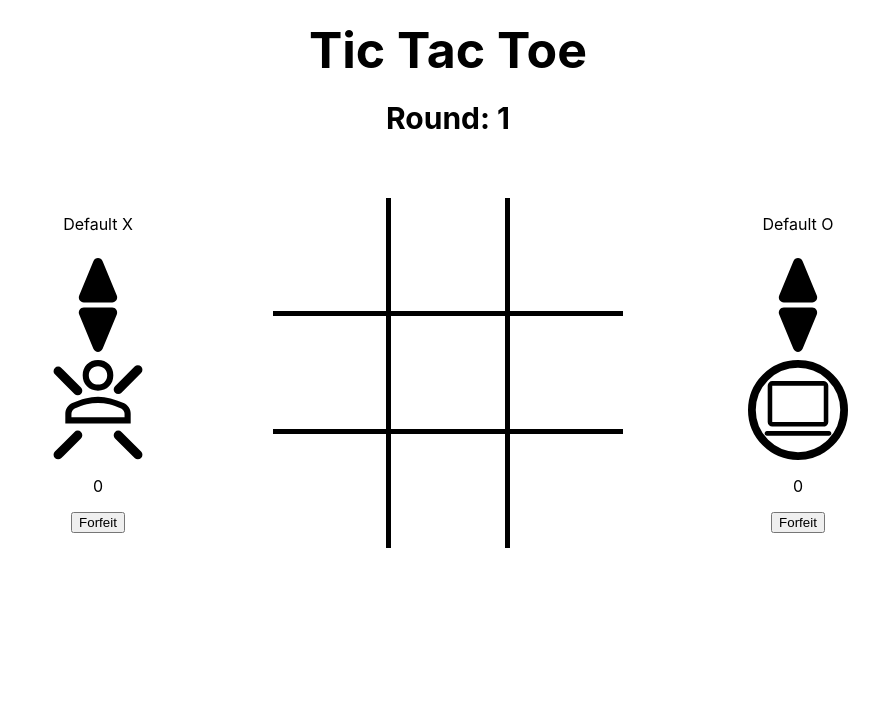
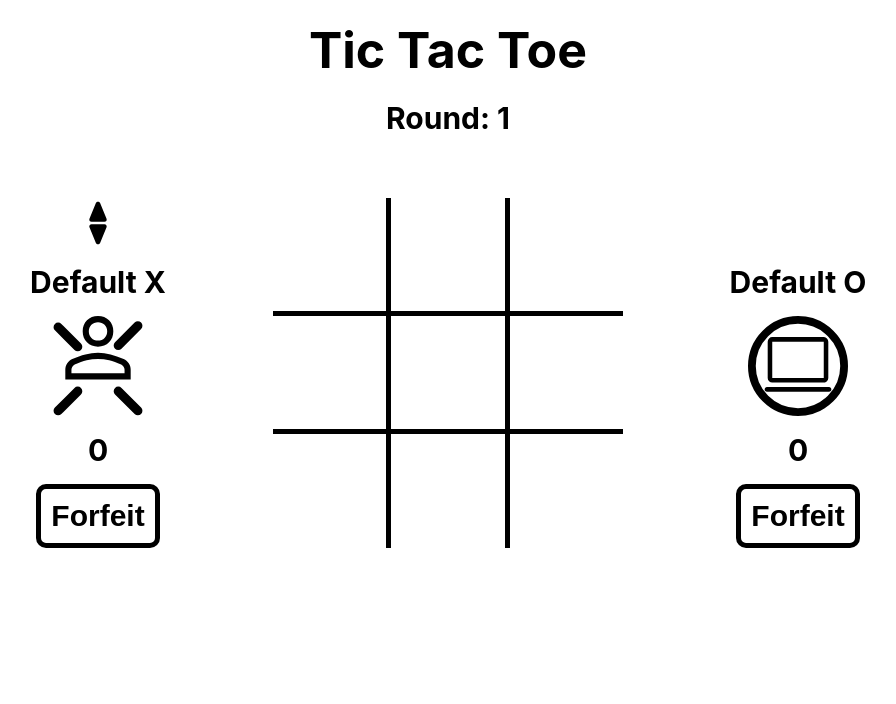
Before and after one commit to Bantchee/Tic-Tac-Toe, a website: page index.html in a window 1280 px wide. Both pictures are taken after a click on the button "Play". Shown: the top 704 px of the page, without its empty margins (192-1088 px from the left). Drawn offline with Linux system fonts and the light colour scheme.

Commit message:
Update UI

```diff
--- a/scripts/main.js
+++ b/scripts/main.js
@@ -123,6 +123,9 @@ function renderPlayerPicker(container, player) {
 
                 // Input : Name
                 const inputName = document.createElement('input');
+                inputName.addEventListener('change', (event) => {
+                    player.name = event.target.value;
+                });
                 inputName.setAttribute('placeholder', 'Name');
                 divInputs.appendChild(inputName);
 
@@ -283,19 +286,24 @@ function renderGame() {
 
         // Player X
         const divPlayerX = document.createElement('div');
-        divPlayerX.classList.add('div-player-x');
-
-            // Para : Player X Wins
-            const paraPlayerXName = document.createElement('p');
-            paraPlayerXName.classList.add('player-x-name');
-            paraPlayerXName.textContent = playerX.name;
-            divPlayerX.appendChild(paraPlayerXName);
+        divPlayerX.classList.add('div-player');
 
             // Img : Turn Indicator SVG
             const imgPlayerXTurnIndicator = document.createElement('img');
-            imgPlayerXTurnIndicator.classList.add('player-x-turn', 'visible');
+            imgPlayerXTurnIndicator.classList.add('turn-indicator');
+            if(gameState.xTurn) {
+                imgPlayerXTurnIndicator.classList.remove('hidden');
+              } else {
+                imgPlayerXTurnIndicator.classList.add('hidden');
+              }
             imgPlayerXTurnIndicator.setAttribute('src', './icons/turn_indicator.svg');
             divPlayerX.appendChild(imgPlayerXTurnIndicator);
+
+            // Para : Player X Name
+            const paraPlayerXName = document.createElement('p');
+            paraPlayerXName.classList.add('player-name');
+            paraPlayerXName.textContent = playerX.name;
+            divPlayerX.appendChild(paraPlayerXName);
 
             // Img : Player X Avatar SVG
             const imgPlayerXAvatar = document.createElement('img');
@@ -306,13 +314,13 @@ function renderGame() {
 
             // Para : Player X Wins
             const paraPlayerXWins = document.createElement('p');
-            paraPlayerXWins.classList.add('player-x-wins');
+            paraPlayerXWins.classList.add('player-wins');
             paraPlayerXWins.textContent = gameState.xWins;
             divPlayerX.appendChild(paraPlayerXWins);
 
             // Btn : Forfeit
             const btnPlayerXForfeit = document.createElement('button');
-            btnPlayerXForfeit.classList.add('player-x-wins');
+            btnPlayerXForfeit.classList.add('forfeit');
             btnPlayerXForfeit.textContent = 'Forfeit';
             divPlayerX.appendChild(btnPlayerXForfeit);
 
@@ -327,11 +335,19 @@ function renderGame() {
                 row.forEach((squareValue, colIndex) => {
                     const divSquare = document.createElement('div');
                     divSquare.classList.add('square');
-                        // Para : Symbol
-                        const paraSymbol = document.createElement('para');
-                        paraSymbol.classList.add('symbol');
-                        paraSymbol.textContent = squareValue;
-                        divSquare.appendChild(paraSymbol);
+                        if(squareValue !== '') {
+                            // Img : Symbol
+                            const imgSymbol = document.createElement('img');
+                            imgSymbol.classList.add('symbol');
+                            if(squareValue === 'X') {
+                                imgSymbol.setAttribute('src', './icons/x_symbol.svg');
+                                imgSymbol.style = playerX.filter;
+                            } else if(squareValue === 'O') {
+                                imgSymbol.setAttribute('src', './icons/o_symbol.svg');
+                                imgSymbol.style = playerO.filter;
+                            }
+                            divSquare.appendChild(imgSymbol);
+                        }
 
                     // Game Loop That Updates Article
                     divSquare.addEventListener('click', () => {
@@ -356,18 +372,24 @@ function renderGame() {
 
         // Player O
         const divPlayerO = document.createElement('div');
-        divPlayerO.classList.add('div-player-o');
-                  // Para : Player X Wins
-                  const paraPlayerOName = document.createElement('p');
-                  paraPlayerOName.classList.add('player-o-name');
-                  paraPlayerOName.textContent = playerO.name;
-                  divPlayerO.appendChild(paraPlayerOName);
+        divPlayerO.classList.add('div-player');
 
                   // Img : Turn Indicator SVG
                   const imgPlayerOTurnIndicator = document.createElement('img');
-                  imgPlayerOTurnIndicator.classList.add('player-o-turn', 'visible');
+                  imgPlayerOTurnIndicator.classList.add('turn-indicator');
+                  if(gameState.xTurn) {
+                    imgPlayerOTurnIndicator.classList.add('hidden');
+                  } else {
+                    imgPlayerOTurnIndicator.classList.remove('hidden');
+                  }
                   imgPlayerOTurnIndicator.setAttribute('src', './icons/turn_indicator.svg');
                   divPlayerO.appendChild(imgPlayerOTurnIndicator);
+
+                  // Para : Player O Name
+                  const paraPlayerOName = document.createElement('p');
+                  paraPlayerOName.classList.add('player-name');
+                  paraPlayerOName.textContent = playerO.name;
+                  divPlayerO.appendChild(paraPlayerOName);
 
                   // Img : Player X Avatar SVG
                   const imgPlayerOAvatar = document.createElement('img');
@@ -378,13 +400,13 @@ function renderGame() {
 
                   // Para : Player X Wins
                   const paraPlayerOWins = document.createElement('p');
-                  paraPlayerOWins.classList.add('player-o-wins');
+                  paraPlayerOWins.classList.add('player-wins');
                   paraPlayerOWins.textContent = gameState.oWins;
                   divPlayerO.appendChild(paraPlayerOWins);
 
                   // Btn : Forfeit
                   const btnPlayerOForfeit = document.createElement('button');
-                  btnPlayerOForfeit.classList.add('player-o-wins');
+                  btnPlayerOForfeit.classList.add('forfeit');
                   btnPlayerOForfeit.textContent = 'Forfeit';
                   divPlayerO.appendChild(btnPlayerOForfeit);
         divContents.appendChild(divPlayerO);
--- a/styles/game.css
+++ b/styles/game.css
@@ -23,16 +23,43 @@
     height: 100px;
 }
 
-.game-article .contents .div-player-x {
+.game-article .contents .turn-indicator {
+    width: 50px;
+    height: 50px;
+}
+
+.game-article .contents .hidden {
+    visibility: hidden;
+}
+
+.game-article .contents .div-player {
     display: flex;
     flex-direction: column;
     align-items: center;
 }
 
-.game-article .contents .div-player-o {
-    display: flex;
-    flex-direction: column;
-    align-items: center;
+.game-article .contents .player-wins {
+    font-size: 30px;
+    font-weight: bold;
+    padding: 0px;
+    margin: 16px 0px;
+}
+
+.game-article .contents .player-name {
+    margin: 16px 0px;
+    padding: 0px;
+    font-size: 30px;
+    font-weight: bold;
+}
+
+.game-article .contents .forfeit {
+    font-size: 30px;
+    font-weight: bold;
+    padding: 10px;
+    background-color: #fff;
+    border: 5px solid black;
+    border-radius: 10px;
+    cursor: pointer;
 }
 
 .game-article .game-board {
@@ -41,6 +68,7 @@
     width: 350px;
     height: 350px;
     grid-template-columns: 1fr 1fr 1fr;
+    grid-template-rows: 1fr 1fr 1fr;
     gap: 5px;
     background-color: black;
     border-radius: 5px;
@@ -58,8 +86,8 @@
 }
 
 .game-article .game-board .square .symbol {
+    width: 50%;
+    height: 50%;
     padding: 0px;
     margin: 0px;
-    font-size: 30px;
-    font-weight: bold;
 }
```
